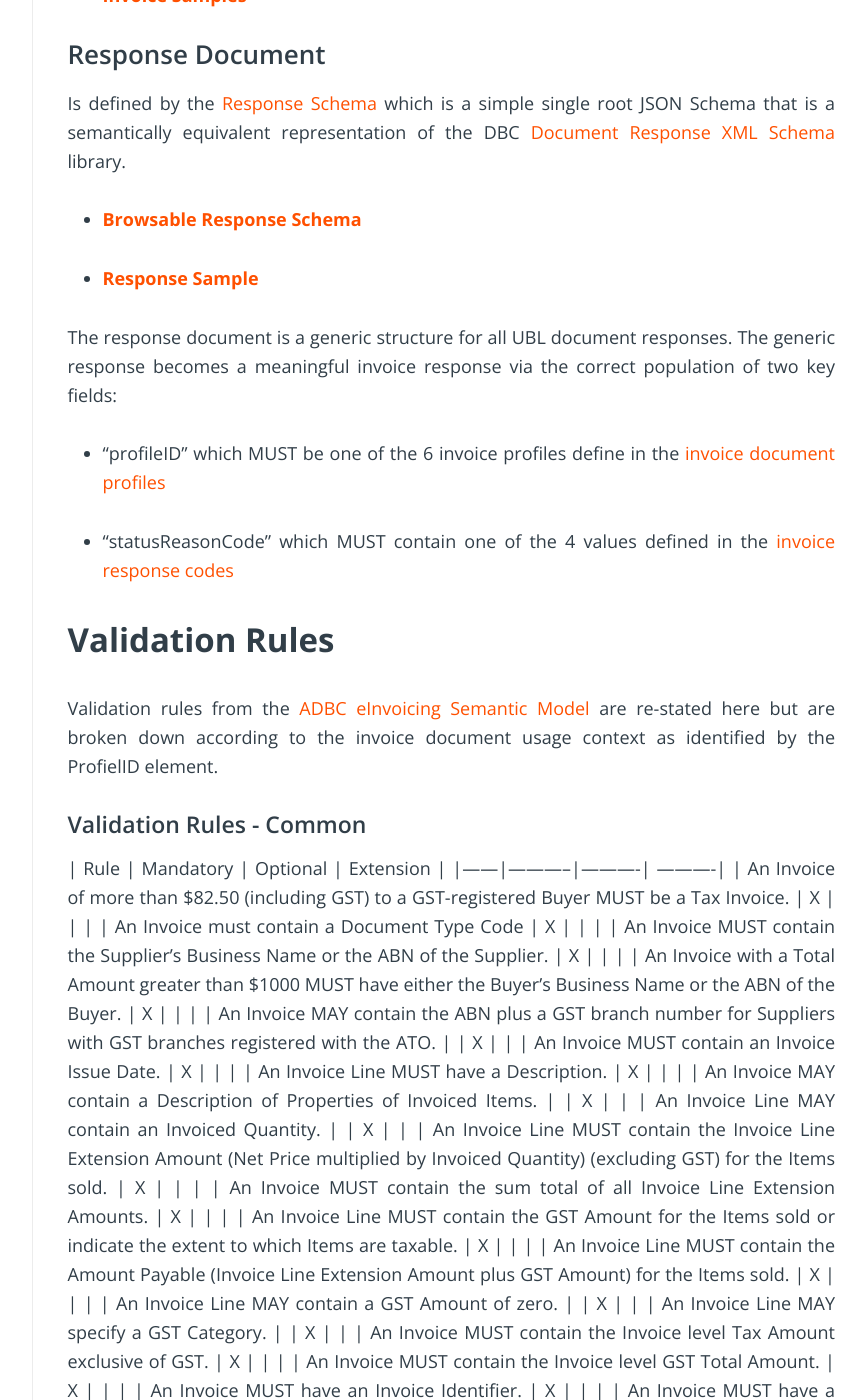
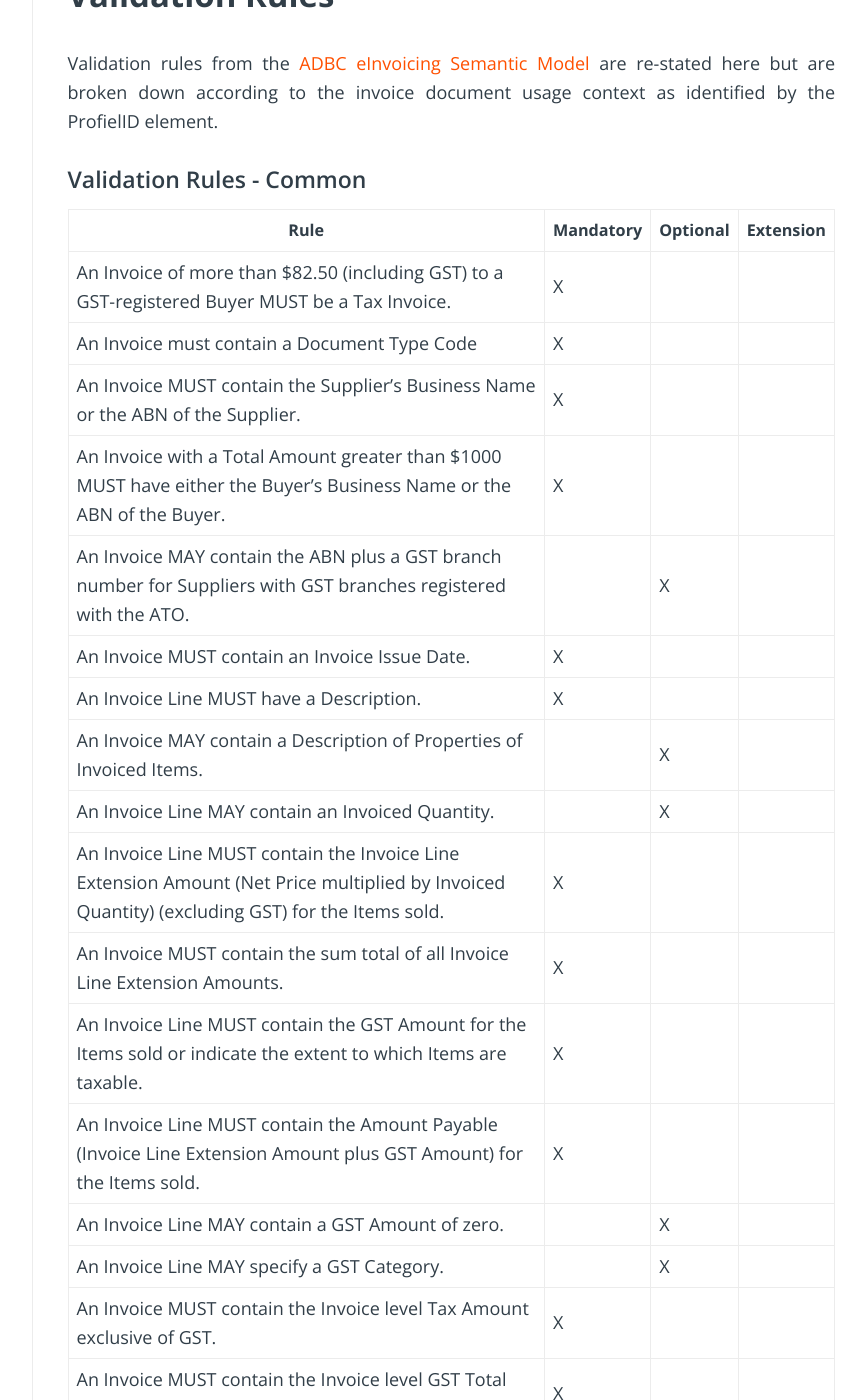
Before and after one commit to ausdigital/ausdigital.github.io, a Jekyll site: the page built from specs/ausdigital-bill/1.0/index.md, in a window 1280 px wide and 1400 px high, scrolled down 6345 px. Shown: the whole window, without its empty margins (340-1206 px from the left). Built offline with Jekyll 4.4.1, drawn with Linux system fonts in a browser that asks for light colours; our own code applies the rules of GitHub Pages for plain Markdown files; comment, search, counter and statistics services are not loaded; some of the changed text lies outside the part shown.

Commit message:
Fixed image src

```diff
--- a/specs/ausdigital-bill/1.0/index.md
+++ b/specs/ausdigital-bill/1.0/index.md
@@ -1,9 +1,9 @@
 ---
 title: "AusDigital Billing Semantics (BILL) 1.0 Specification"
 permalink: /ausdigital-bill/1.0/
-specID: ausdigital.org/ausdigital-bill/1.0/
-status: ![raw](http://rfc.unprotocols.org/spec:2/COSS/raw.svg)
-editors: [Steven Capell](mailto:steven.capell@gosource.com.au)
+specID: "ausdigital.org/ausdigital-bill/1.0/"
+status: "![raw](http://rfc.unprotocols.org/spec:2/COSS/raw.svg)"
+editors: "[Steven Capell](mailto:steven.capell@gosource.com.au)"
 contributors:
 ---
 
@@ -158,6 +158,7 @@ The response document is a generic structure for all UBL document responses.  Th
 Validation rules from the [ADBC eInvoicing Semantic Model](https://github.com/ausdigital/ausdigital-bill/blob/master/docs/1.0/eInvoicing_Semantic_Model_v1.0.pdf) are re-stated here but are broken down according to the invoice document usage context as identified by the ProfielID element.
 
 ### Validation Rules - Common
+
 | Rule | Mandatory | Optional | Extension |
 |------|-----------|----------| ----------|
 | An Invoice of more than $82.50 (including GST) to a GST-registered Buyer MUST be a Tax Invoice. | X | | |
@@ -240,11 +241,13 @@ Validation rules from the [ADBC eInvoicing Semantic Model](https://github.com/au
 | An Invoice MUST have a Payee Business Name if Payee Business Name is not the same as the Suppliers Business Name. | X | | |
 
 ### Validation Rules - "ProfileID":"Invoice"
+
 | Rule | Mandatory | Optional | Extension |
 |------|-----------|----------| ----------|
 | A Tax Invoice for goods or services that do not all include GST (mixed supplies) shall indicate which goods or services do not include GST. | X | | |
 
 ### Validation Rules - "ProfileID":"rcti"
+
 | Rule | Mandatory | Optional | Extension |
 |------|-----------|----------| ----------|
 | A Recipient Created Tax Invoice MUST contain either the Business Name or the ABN of the Buyer. | X | | |
@@ -255,11 +258,13 @@ Validation rules from the [ADBC eInvoicing Semantic Model](https://github.com/au
  tbd
 
 ### Validation Rules - "ProfileID":"adjustment"
+
 | Rule | Mandatory | Optional | Extension |
 |------|-----------|----------| ----------|
 | An Invoice MUST contain a Document Type Code indicating it is an adjustment document. | X | | |
 
 ### Validation Rules - "ProfileID":"creditnote"
+
 | Rule | Mandatory | Optional | Extension |
 |------|-----------|----------| ----------|
 | A Credit Note MAY have a Related Invoice Identifier. | | X | |
```
